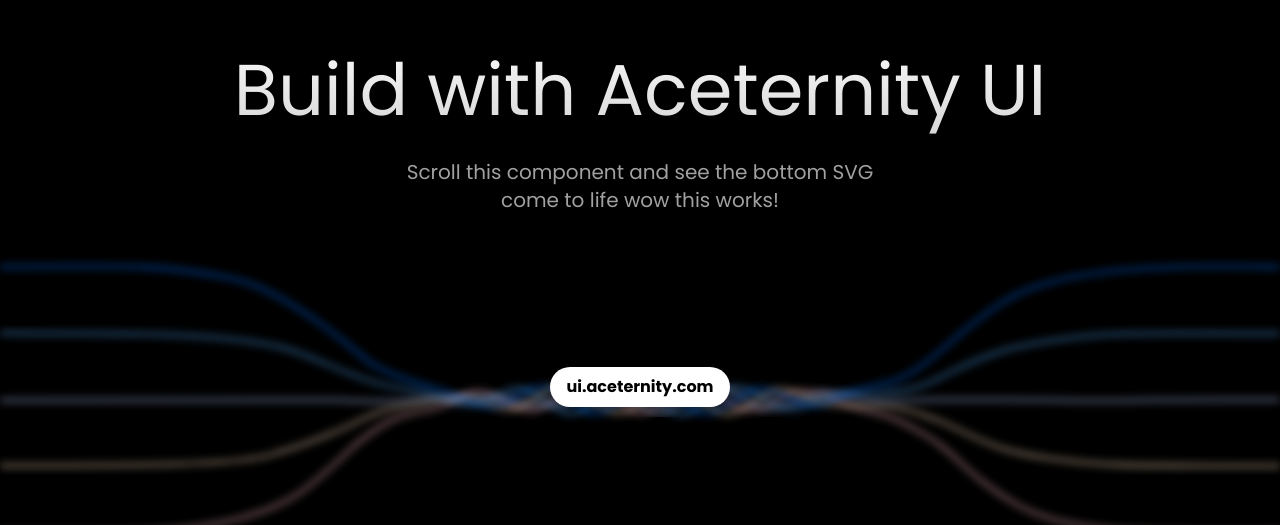
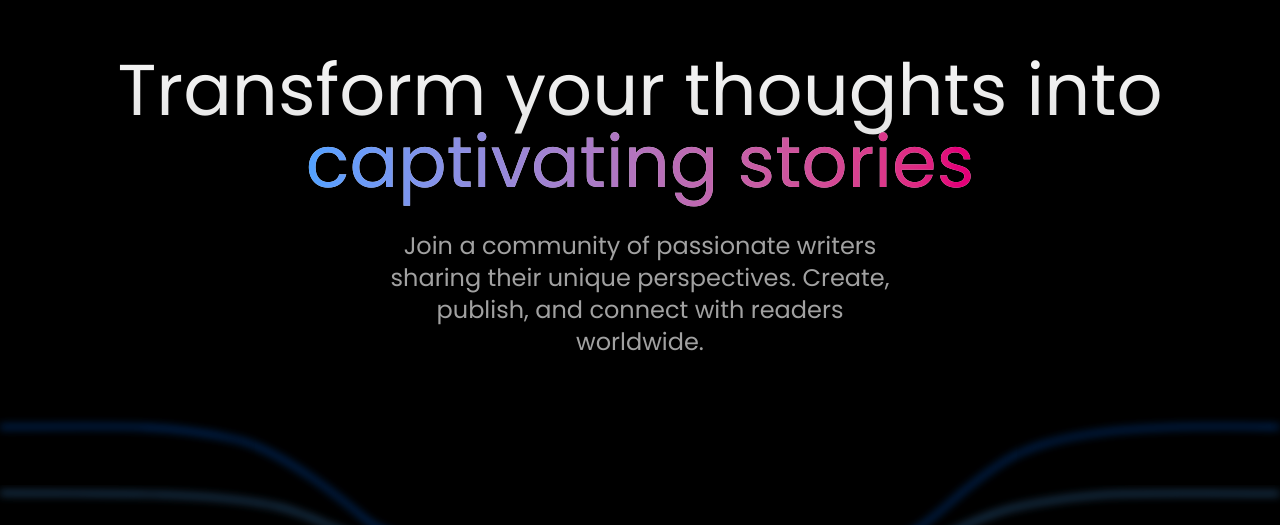
Before and after one commit to DivyamSingh19/Quill, a React (Vite) app: page / in a window 1280 px wide. Shown: the part 266-791 px from the top of the page. Built offline with nearby package versions, Linux system fonts and the light colour scheme; no server answers.

Commit message:
Update Landing.tsx

```diff
--- a/src/components/Landing.tsx
+++ b/src/components/Landing.tsx
@@ -16,23 +16,22 @@
 
 export const Landing = ({
   pathLengths,
-  title,
-  description,
+
   className,
 }: GoogleGeminiEffectProps) =>  {
   return (
-    <div className={cn("sticky top-80 w-screen", className)}>
-      <p className="text-lg md:text-7xl font-normal pb-4 text-center bg-clip-text text-transparent bg-gradient-to-b from-neutral-100 to-neutral-300">
-        {title || `Build with Aceternity UI`}
+    <div>
+      <p className="text-2xl md:text-7xl font-normal pb-4 text-center bg-clip-text text-transparent bg-gradient-to-b from-neutral-100 to-neutral-300">
+         Transform your thoughts into <br/>  <span className="text-transparent bg-gradient-to-r from-blue-400 via-pink-600 to purple-500 bg-clip-text animate-gradient bg-[length:200%_200%] ">captivating stories</span>
       </p>
-      <p className="text-xs md:text-xl font-normal text-center text-neutral-400 mt-4 max-w-lg mx-auto">
-        {description ||
-          `Scroll this component and see the bottom SVG come to life wow this
-        works!`}
+    <div className={cn("sticky w-screen absolute left-0 ", className)}>
+
+      <p className="text-lg md:text-2xl font-normal text-center text-neutral-400 mt-4 max-w-lg mx-auto">
+      Join a community of passionate writers sharing their unique perspectives. Create, publish, and connect with readers worldwide.
       </p>
       <div className="w-full h-[890px] -top-60 md:-top-40  flex items-center justify-center bg-red-transparent absolute ">
         <button className="font-bold bg-white rounded-full md:px-4 md:py-2 px-2 py-1 md:mt-24 mt-8 z-30 md:text-base text-black text-xs  w-fit mx-auto ">
-          ui.aceternity.com
+          Latest Blogs
         </button>
       </div>
       <svg
@@ -158,5 +157,6 @@
         </defs>
       </svg>
     </div>
+    </div>
   );
 };
```
